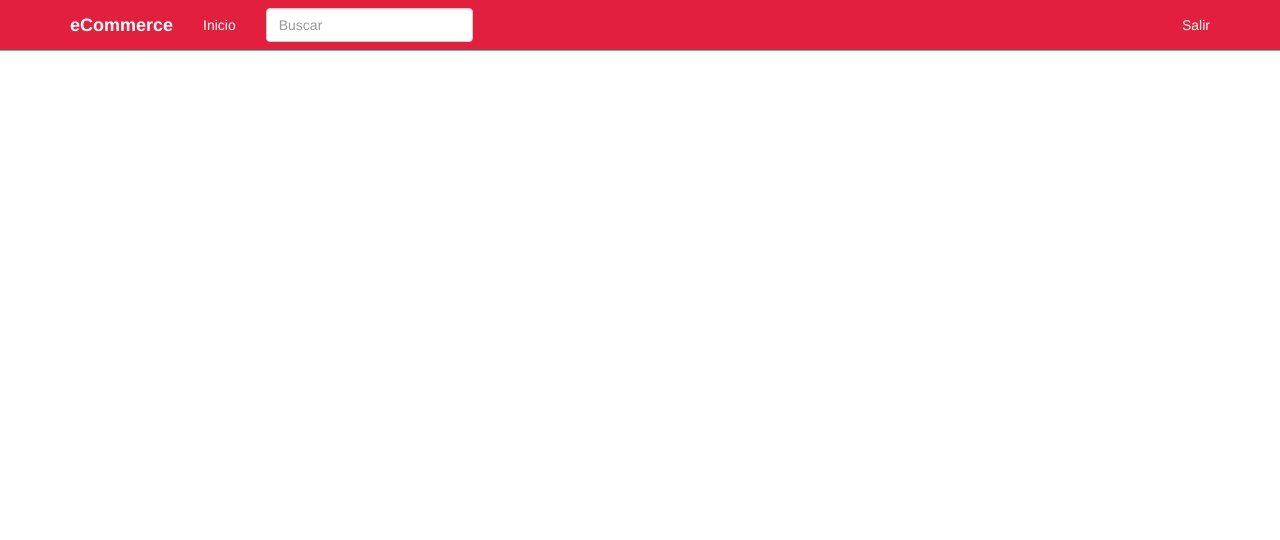
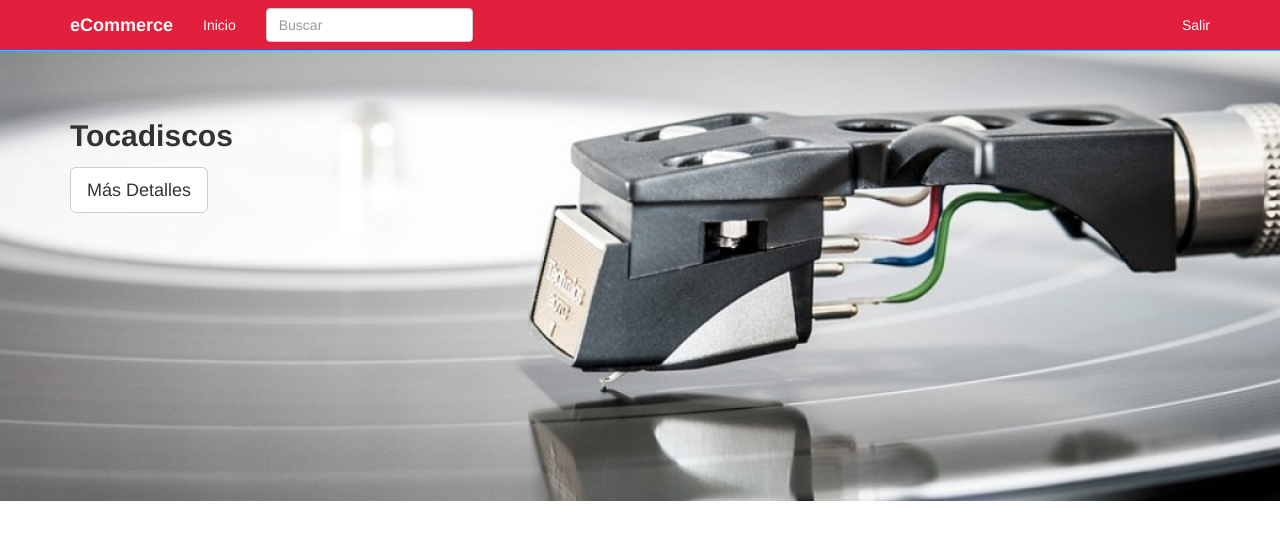
Before and after one commit to probardjango/comercio-electronico, a Django app: page / in a window 1280 px wide. Shown: the top 540 px of the page. Run offline with Django 3.2, Linux system fonts and the light colour scheme; a user stored in the database is signed in; data comes from the database, SQL or seed files in the repository; both versions use the stored data as it was after the commit; data that the repository does not hold is empty; some libraries are stand-ins or nearby versions.

Commit message:
productos destacados

```diff
--- a/src/boletin/views.py
+++ b/src/boletin/views.py
@@ -2,19 +2,24 @@
 from django.core.mail import send_mail
 from django.shortcuts import render
 
+from productos.models import ProductoDestacado
 from .forms import RegModelForm, ContactForm
 from .models import Registrado
 
 # Create your views here.
 def inicio(request):
 	titulo = "Bienvenidos."
-	if request.user.is_authenticated():
-		titulo = "Bienvenid@ %s" %(request.user)
+
+	destacado_img = ProductoDestacado.objects.filter(activo=True).order_by("?").first()
+
+	# if request.user.is_authenticated():
+	# 	titulo = "Bienvenid@ %s" %(request.user)
 	form = RegModelForm(request.POST or None)
 
 	context = {
 				"titulo": titulo,
 				"el_form": form,
+				"destacado_img": destacado_img,
 			}
 
 	if form.is_valid():
@@ -34,11 +39,11 @@
 				"titulo": "Gracias %s!" %(email)
 			}
 
-	if request.user.is_authenticated() and request.user.is_staff:
-		queryset = Registrado.objects.all().order_by("-timestamp") #.filter(nombre__iexact="karlita")
-		context = {
-			"queryset": queryset,
-		}
+	# if request.user.is_authenticated() and request.user.is_staff:
+	# 	queryset = Registrado.objects.all().order_by("-timestamp") #.filter(nombre__iexact="karlita")
+	# 	context = {
+	# 		"queryset": queryset,
+	# 	}
 	return render(request, "inicio.html", context)
 
 def contact(request):
--- a/src/productos/admin.py
+++ b/src/productos/admin.py
@@ -1,6 +1,7 @@
 from django.contrib import admin
 
-from .models import Producto, Caracteristica, ProductoImg, Categoria
+
+from .models import Producto, Caracteristica, ProductoImg, Categoria, ProductoDestacado
 # Register your models here.
 
 
@@ -8,3 +9,4 @@
 admin.site.register(Caracteristica)
 admin.site.register(ProductoImg)
 admin.site.register(Categoria)
+admin.site.register(ProductoDestacado)
--- a/src/productos/models.py
+++ b/src/productos/models.py
@@ -72,9 +72,9 @@
 
 	def get_html_precio(self):
 		if self.precio_rebajas is not None:
-			html_text = "<span class='precio-rebajas'>%s</span> <span class='orig-precio'>%s</span>" %(self.precio_rebajas, self.precio)
+			html_text = "<span class='precio-rebajas'><strong>%s</strong></span> <span class='orig-precio'>%s</span>" %(self.precio_rebajas, self.precio)
 		else:
-			html_text = "<span class='precio'>%s</span>" %(self.precio)
+			html_text = "<span class='precio'><strong>%s</strong></span>" %(self.precio)
 		return mark_safe(html_text)
 
 	def get_absolute_url(self):
@@ -119,3 +119,22 @@
 
 	def get_absolute_url(self):
 		return reverse("categoria_detail", kwargs={"slug": self.slug})
+
+def img_destacado_upload_to(instance, filename):
+	titulo = instance.producto.titulo
+	slug = slugify(titulo)
+	return "productos/%s/destacado/%s" %(slug, filename)
+
+class ProductoDestacado(models.Model):
+	producto = models.ForeignKey(Producto)
+	imagen = models.ImageField(upload_to=img_destacado_upload_to)
+	titulo = models.CharField(max_length=120, null=True, blank=True)
+	texto = models.CharField(max_length=300, null=True, blank=True)
+	texto_right = models.BooleanField(default=False)
+	ver_precio = models.BooleanField(default=False)
+	activo = models.BooleanField(default=True)
+	hacer_img_fondo = models.BooleanField(default=False)
+	texto_color_css = models.CharField(max_length=7, null=True, blank=True)
+
+	def __unicode__(self):
+		return self.producto.titulo
--- a/src/templates/inicio.html
+++ b/src/templates/inicio.html
@@ -7,8 +7,18 @@
 <style>
 {% block style %}
 .jumbotron {
+  min-height: 450px;
   background-color: #333333 !important;
-  color: #FFF !important;
+  color: #FFF;
+  {% if destacado_img.hacer_img_fondo %}
+  background-image: url("{{ destacado_img.imagen.url }}");
+  background-repeat: no-repeat;
+  background-size: cover;
+  background-position-y: -75px;
+  {% endif %}
+  {% if destacado_img.texto_color_css %}
+  color: #{{ destacado_img.text_css_color }};
+  {% endif %}
 }
 
 /*.fa-5x {
@@ -21,22 +31,32 @@
 
 {% block jumbotron %}
 
-{% if request.user.is_staff %}
-<div class='container'>
-<table class='table'>
-  {% for instance in queryset %}
-  <tr><td>{{ instance }}</td><td>{{ instance.nombre }}</td><td>hace {{ instance.timestamp|timesince }}</td></tr><br/>
-  {% endfor %}
-</table>
+{% if destacado_img %}
+<div class="jumbotron">
+<div class="container">
+<div class='row'>
+  <div class='col-sm-12 {% if destacado_img.texto_right %} pull-right {% endif %}'>
+        <h2><strong>{{ destacado_img.producto.titulo }}</strong></h2>
+        <p>{{ destacado_img.texto }}</p>
+        <p>
+          <a class="btn btn-lg btn-default" href="{{ destacado_img.producto.get_absolute_url }}" role="button">Más Detalles</a>
+        </p>
+  </div>
+  {% if not destacado_img.hacer_img_fondo %}
+<div class='col-sm-6'><img src='{{ destacado_img.imagen.url }}' class='img-responsive' /></div>
+{% endif %}
 </div>
+</div>
+</div>
+
+
 {% else %}
-
 <div class="jumbotron">
 <div class="container">
 <div class='row'>
   <div class='col-sm-6'>
-        <h2><strong>Probar Django 1.10</strong></h2>
-        <p>Un proyecto para principiantes. El objetivo es construir una página web simple a la par que elegante en muy poco tiempo</p>
+        <h2><strong>Ecommerce</strong></h2>
+        <p>Crear una tienda online.</p>
         <p>
           <a class="btn btn-lg btn-default" href="../../components/#navbar" role="button">Únete &raquo;</a>
         </p>
```
Also changed, not shown: imagenes/reloj garmin.png (added), imagenes/tablet pixel.png (added), imagenes/tablet-pixel.png (added), imagenes/tocadiscos.jpg (added), imagenes/tv.png (added), src/db.sqlite3, src/productos/migrations/0005_productodestacado.py (added), src/productos/migrations/0006_productodestacado_hacer_img_fondo.py (added), src/productos/migrations/0007_productodestacado_texto_color_css.py (added), src/static_pro/static/css/custom.css (line endings or trailing spaces), static_env/media_root/productos/tocadiscos/destacado/tocadiscos.jpg (added), 1 other file.
